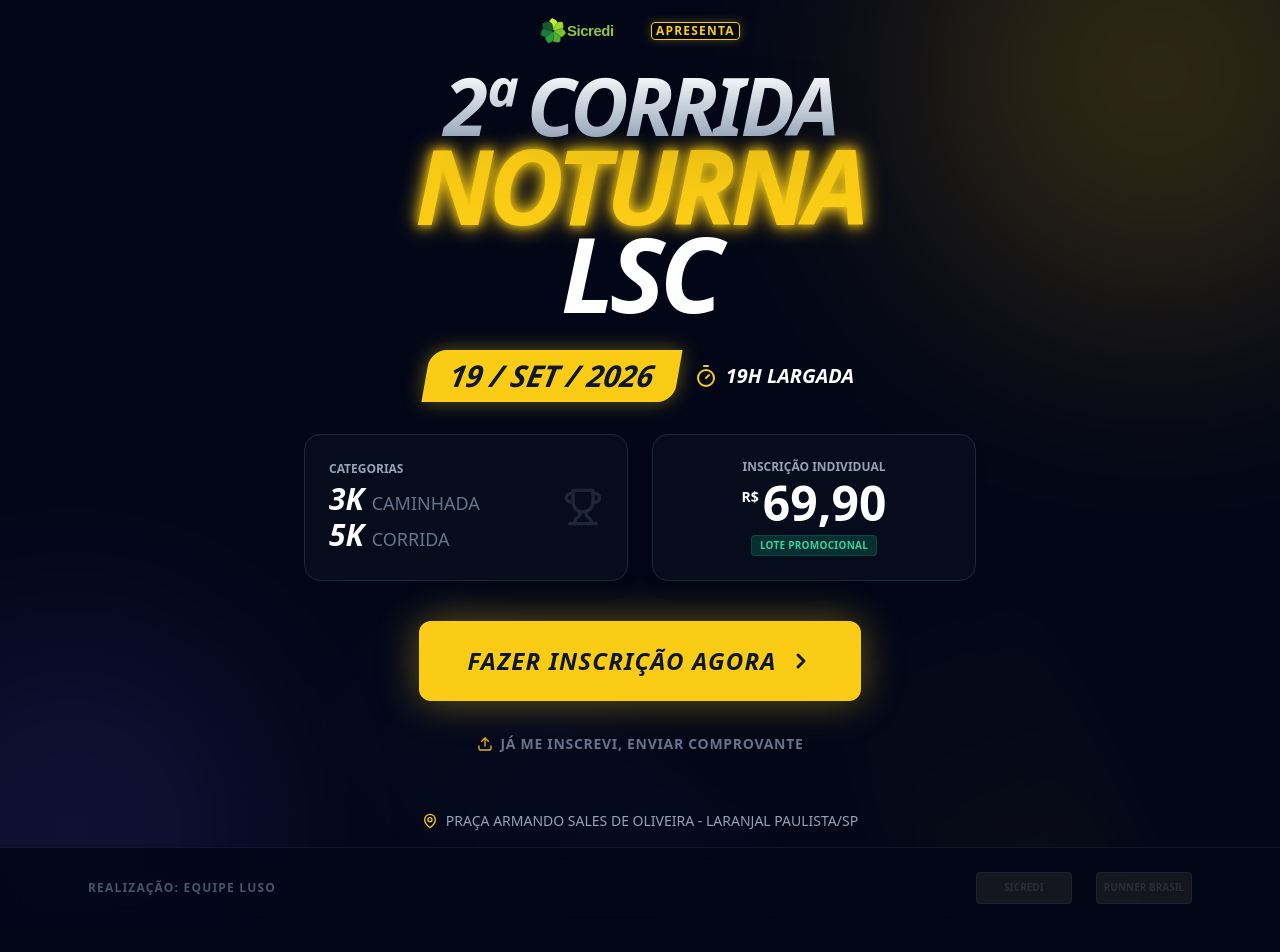
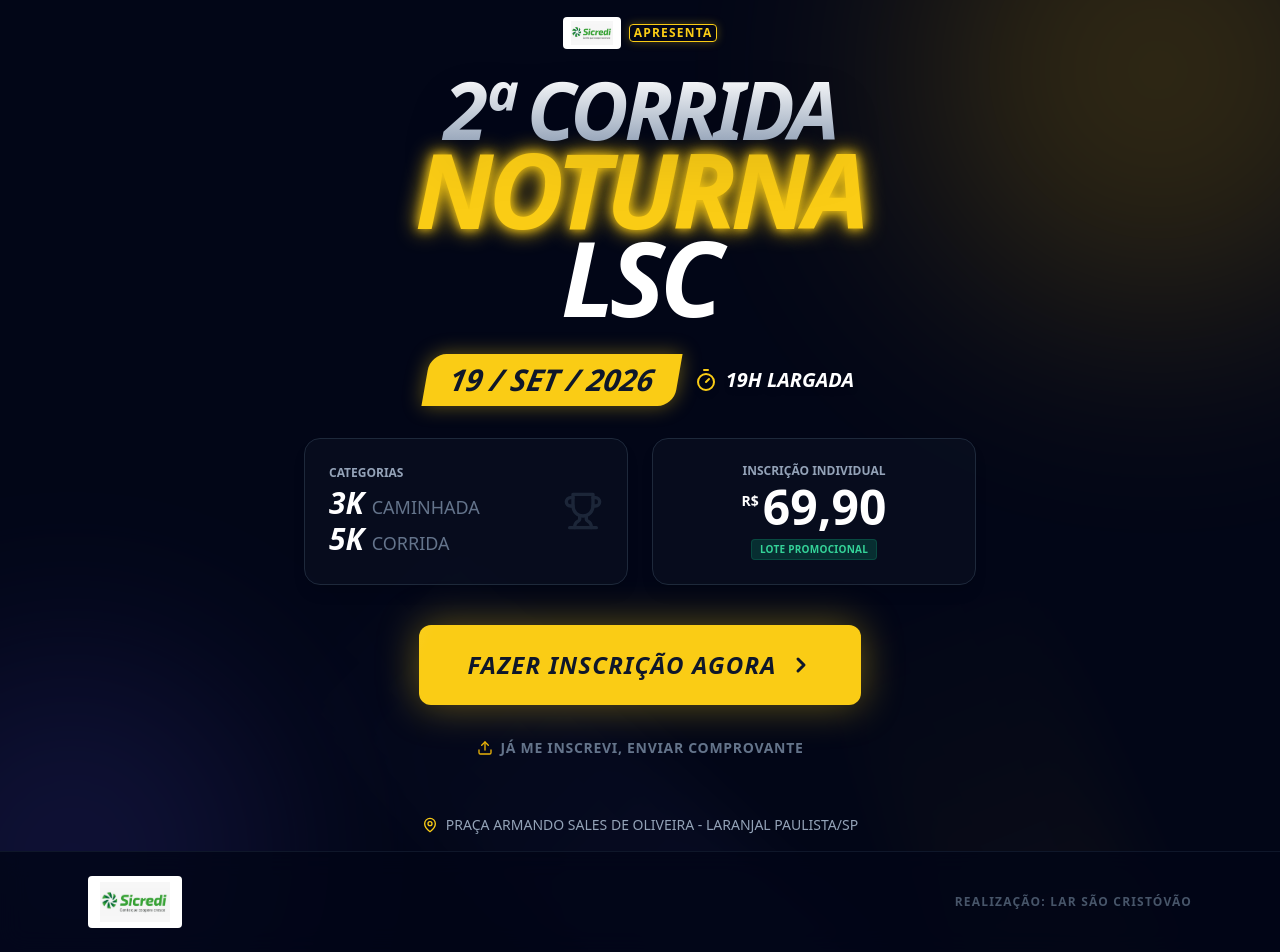
Before and after one commit to lcapelete-ux/corridaasilo, a React (Vite) app: page / in a window 1280 px wide. Shown: the part 77-1029 px from the top of the page. Before the commit the page ends 1005 px from the top, so only its background shows below. Built offline with nearby package versions, Linux system fonts and the light colour scheme.

Commit message:
Atualiza rodapé com logo oficial do Sicredi (Realização: Lar São Cristóvão)
- Usa a imagem original do logo Sicredi (sem recriação/vetorização)
- Footer: logo Sicredi primeiro, depois "Realização: Lar São Cristóvão"
- Remove placeholder "Runner Brasil" e recriação SVG do logo

```diff
--- a/components/LandingPage.tsx
+++ b/components/LandingPage.tsx
@@ -1,6 +1,6 @@
 import React, { useEffect, useState } from 'react';
 import { Timer, MapPin, Trophy, ChevronRight, Star, LogIn, Upload } from 'lucide-react';
-import { SicrediLogo } from './SicrediLogo';
+import sicrediLogo from '../assets/sicredi-logo.jpg';
 
 interface LandingPageProps {
   onStartRegistration: () => void;
@@ -72,7 +72,9 @@ export const LandingPage: React.FC<LandingPageProps> = ({ onStartRegistration, o
         {/* Sponsor Header */}
         <div className="mb-6 animate-fade-in-up">
            <div className="flex items-center justify-center gap-2 text-white font-bold text-lg md:text-xl tracking-tighter">
-             <SicrediLogo className="h-6 md:h-7 w-auto" />
+             <div className="bg-white rounded px-2 py-1 flex items-center">
+               <img src={sicrediLogo} alt="Sicredi" className="h-5 md:h-6 w-auto object-contain" />
+             </div>
              <span className="text-yellow-400 text-xs uppercase tracking-widest border border-yellow-400 px-1 rounded shadow-[0_0_10px_rgba(250,204,21,0.3)]">Apresenta</span>
            </div>
         </div>
@@ -160,13 +162,13 @@ export const LandingPage: React.FC<LandingPageProps> = ({ onStartRegistration, o
       {/* Logos/Footer */}
       <footer className="relative z-10 py-6 border-t border-slate-900 bg-slate-950/80 backdrop-blur-md">
         <div className="max-w-6xl mx-auto flex flex-col md:flex-row justify-between items-center px-6 gap-4">
+           <div className="flex items-center gap-6">
+              <div className="bg-white rounded px-3 py-1.5 flex items-center">
+                <img src={sicrediLogo} alt="Sicredi" className="h-8 md:h-10 w-auto object-contain" />
+              </div>
+           </div>
            <div className="text-slate-600 text-xs font-bold uppercase tracking-widest">
-             Realização: Equipe Luso
-           </div>
-           <div className="flex gap-6 opacity-50 grayscale hover:grayscale-0 transition-all duration-500">
-              {/* Placeholders for Sponsor Logos */}
-              <div className="h-8 w-24 bg-slate-800 rounded flex items-center justify-center text-[10px] font-bold text-slate-600 border border-slate-700">SICREDI</div>
-              <div className="h-8 w-24 bg-slate-800 rounded flex items-center justify-center text-[10px] font-bold text-slate-600 border border-slate-700">RUNNER BRASIL</div>
+             Realização: Lar São Cristóvão
            </div>
         </div>
       </footer>
--- a/components/SicrediLogo.tsx
+++ /dev/null
@@ -1,45 +0,0 @@
-import React from 'react';
-
-interface SicrediLogoProps {
-  className?: string;
-}
-
-// Cores do símbolo (pinwheel) da marca Sicredi, em gradiente do verde-limão ao verde-escuro
-const PETAL_COLORS = ['#C8F23A', '#9FDB28', '#74C62E', '#4FAE32', '#2E9A3B', '#1F7A38', '#175C2E'];
-const PETAL_PATH = 'M0,0 C-4,-10 -16,-18 -2,-28 C14,-22 16,-10 0,0 Z';
-
-export const SicrediLogo: React.FC<SicrediLogoProps> = ({ className }) => (
-  <svg
-    viewBox="0 0 220 60"
-    className={className}
-    role="img"
-    aria-label="Sicredi"
-    xmlns="http://www.w3.org/2000/svg"
-  >
-    <g transform="translate(28,30)">
-      {PETAL_COLORS.map((color, i) => (
-        <path
-          key={i}
-          d={PETAL_PATH}
-          fill={color}
-          stroke="#06281A"
-          strokeWidth="0.6"
-          strokeLinejoin="round"
-          transform={`rotate(${i * (360 / PETAL_COLORS.length)})`}
-        />
-      ))}
-      <circle r="2.5" fill="#06281A" />
-    </g>
-    <text
-      x="58"
-      y="40"
-      fontFamily="Arial, Helvetica, sans-serif"
-      fontWeight="800"
-      fontSize="32"
-      letterSpacing="-1"
-      fill="#8DC63F"
-    >
-      Sicredi
-    </text>
-  </svg>
-);
```
Also changed, not shown: assets/sicredi-logo.jpg (added).
